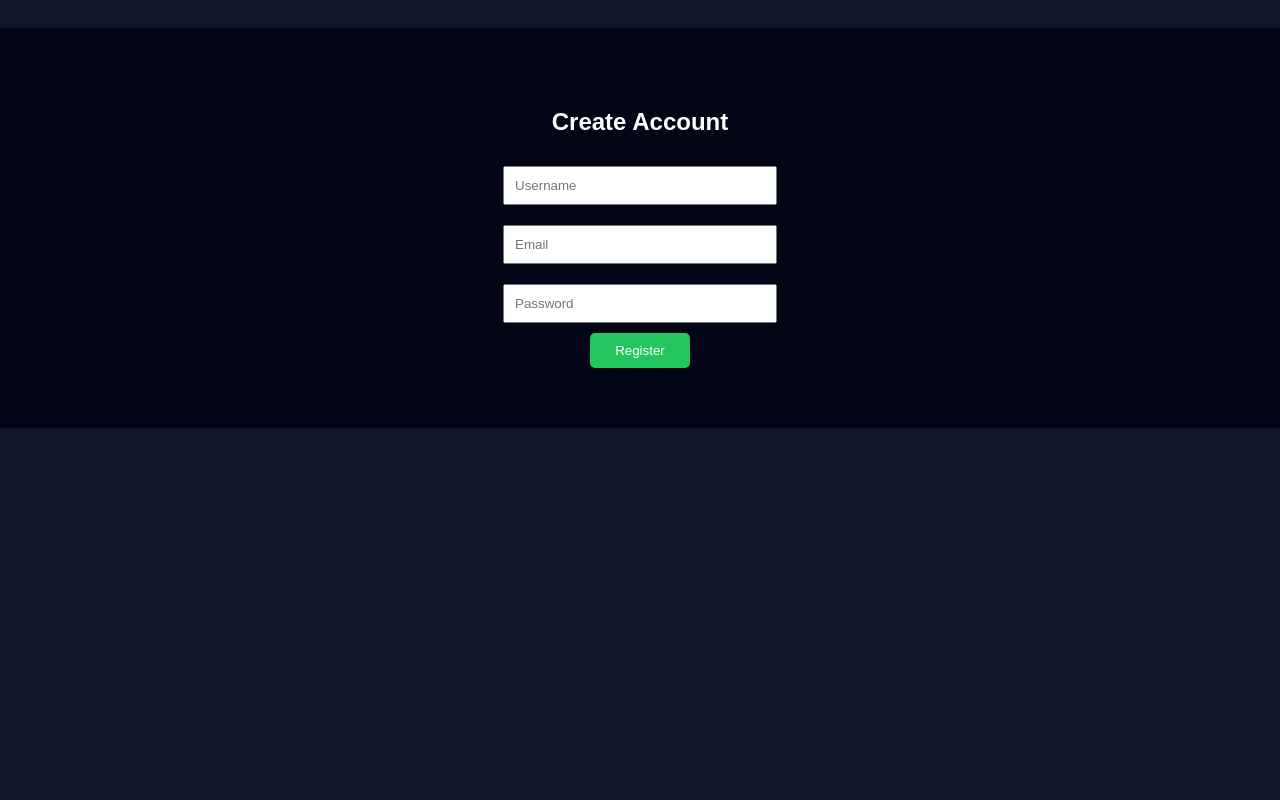
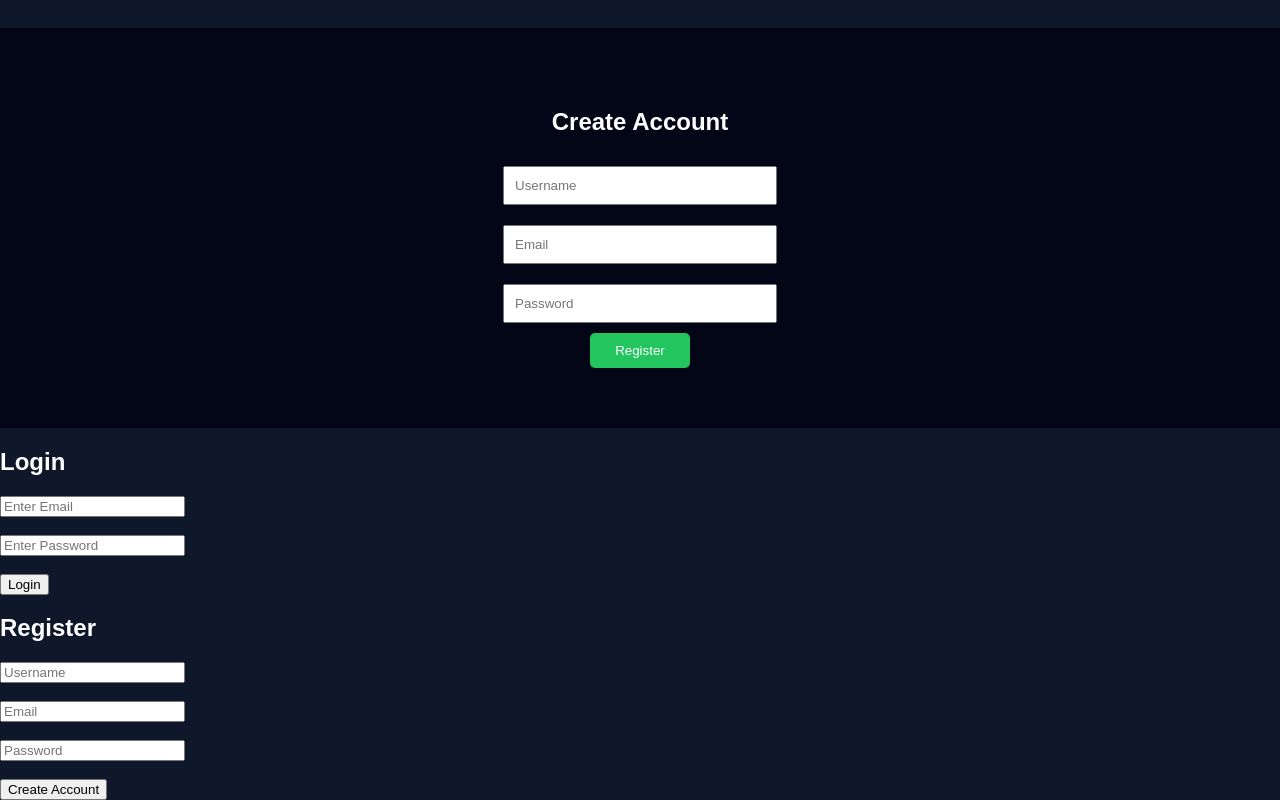
Before and after one commit to shahidali030042-coder/GNG-Social-Media, a plain HTML site: page index.html in a window 1280 px wide. Shown: the part 1291-2091 px from the top of the page. Before the commit the page ends 1719 px from the top, so only its background shows below. Drawn offline with Linux system fonts and the light colour scheme.

Commit message:
Add login and registration sections to index.html

```diff
--- a/index.html
+++ b/index.html
@@ -214,3 +214,38 @@
 </form>
 
 </section>
+<section id="login">
+
+<h2>Login</h2>
+
+<form>
+
+<input type="email" placeholder="Enter Email"><br><br>
+
+<input type="password" placeholder="Enter Password"><br><br>
+
+<button>Login</button>
+
+</form>
+
+</section>
+
+
+
+<section id="register">
+
+<h2>Register</h2>
+
+<form>
+
+<input type="text" placeholder="Username"><br><br>
+
+<input type="email" placeholder="Email"><br><br>
+
+<input type="password" placeholder="Password"><br><br>
+
+<button>Create Account</button>
+
+</form>
+
+</section>
```
